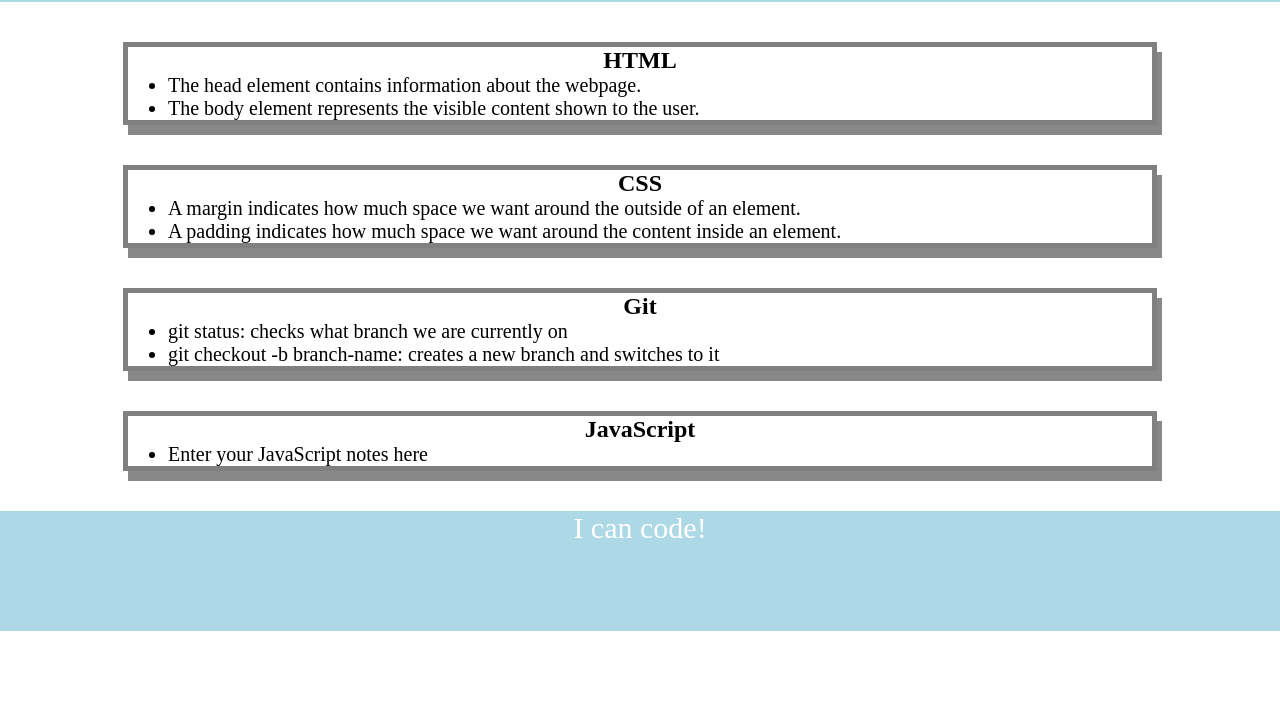
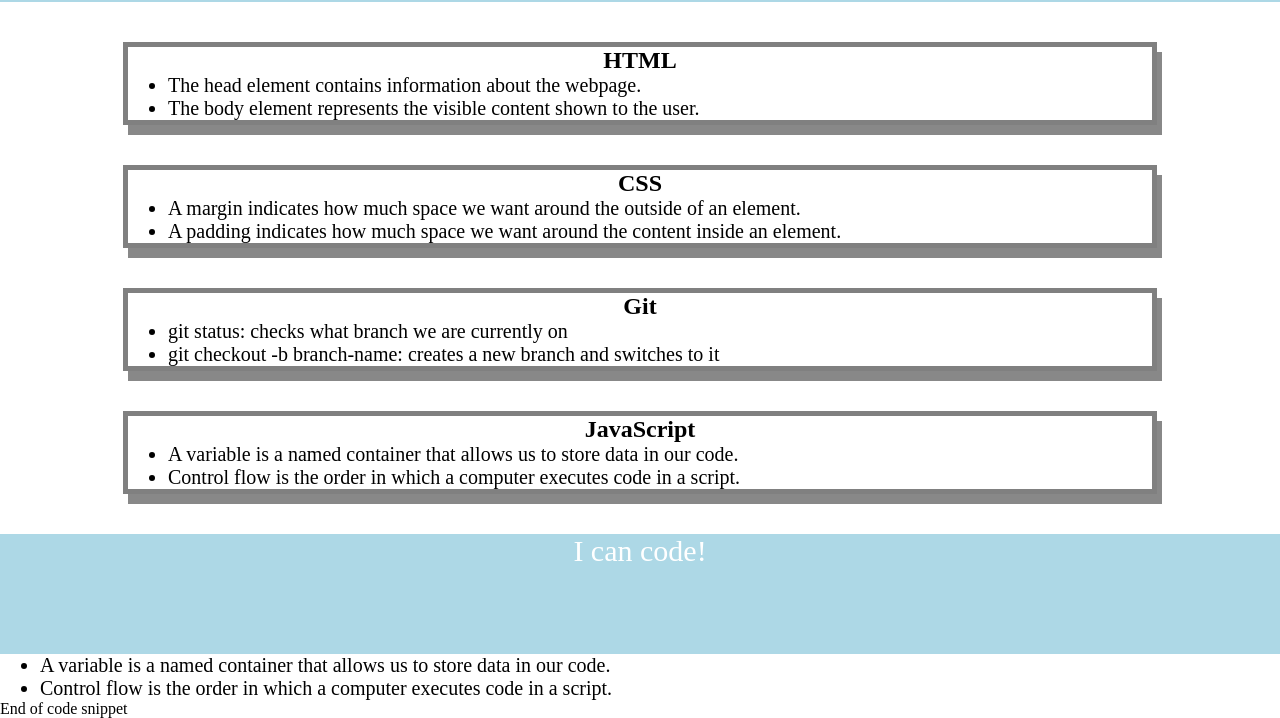
Before and after one commit to jlddukes/prework-study-guide, a plain HTML site: page index.html in a window 1280 px wide. Shown: the part 118-836 px from the top of the page. Before the commit the page ends 800 px from the top, so only its background shows below. Drawn offline with Linux system fonts and the light colour scheme.

Commit message:
Variable.Control

```diff
--- a/assets/script.js
+++ b/assets/script.js
@@ -1,32 +1,26 @@
-var topic = "HTML";
+var topics = ['HTML', 'CSS', 'Git', 'JavaScript'];
+var randomTopic = topics[Math.floor(Math.random() * topics.length)];
 
-if (topic === 'HTML') {
+function listTopics() {
+    for (var x = 0; x < topics.length; x++) {
+      console.log(topics[x]);
+    }
+  }
+  function selectTopic() {
+    if (randomTopic === 'HTML') {
       console.log("Let's study HTML!");
-} else if (topic === 'CSS') {
+    } else if (randomTopic === 'CSS') {
       console.log("Let's study CSS!");
-} else if (topic === 'Git') {
+    } else if (randomTopic === 'Git') {
       console.log("Let's study Git!");
-} else if (topic === 'JavaScript') {
+    } else if (randomTopic === 'JavaScript') {
       console.log("Let's study JavaScript!");
     } else {
       console.log('Please try again!');
     }
-var topics = ['HTML', 'CSS', 'Git', 'JavaScript'];
-
-for (var x = 0; x < topics.length; x++) {
- console.log(topics[x]);
   }
 
-/*
-if (topic === 'HTML') {
- console.log("Let's study HTML!");
-} else if (topic === 'CSS') {
- console.log("Let's study CSS!");
-} else if (topic === 'Git') {
- console.log("Let's study Git!");
-} else if (topic === 'JavaScript') {
- console.log("Let's study JavaScript!");
-} else {
- console.log('Please try again!');
-}
-*/
+console.log('Here are the topics we learned through Prework:');
+listTopics();
+console.log('Which topic should we study first?');
+selectTopic();
--- a/index.html
+++ b/index.html
@@ -43,7 +43,8 @@
       <section class="card" id="javascript-section">
         <h2>JavaScript</h2>
         <ul>
-          <li>Enter your JavaScript notes here</li>
+            <li>A variable is a named container that allows us to store data in our code.</li>
+            <li>Control flow is the order in which a computer executes code in a script.</li>
         </ul>
       </section>
     </main>
@@ -54,3 +55,8 @@
     <script src="./assets/script.js"></script>
   </body>
 </html>
+
+<ul>
+  <li>A variable is a named container that allows us to store data in our code.</li>
+  <li>Control flow is the order in which a computer executes code in a script.</li>
+</ul>End of code snippet
```
Lines whose indentation alone changed are shown as unchanged.
